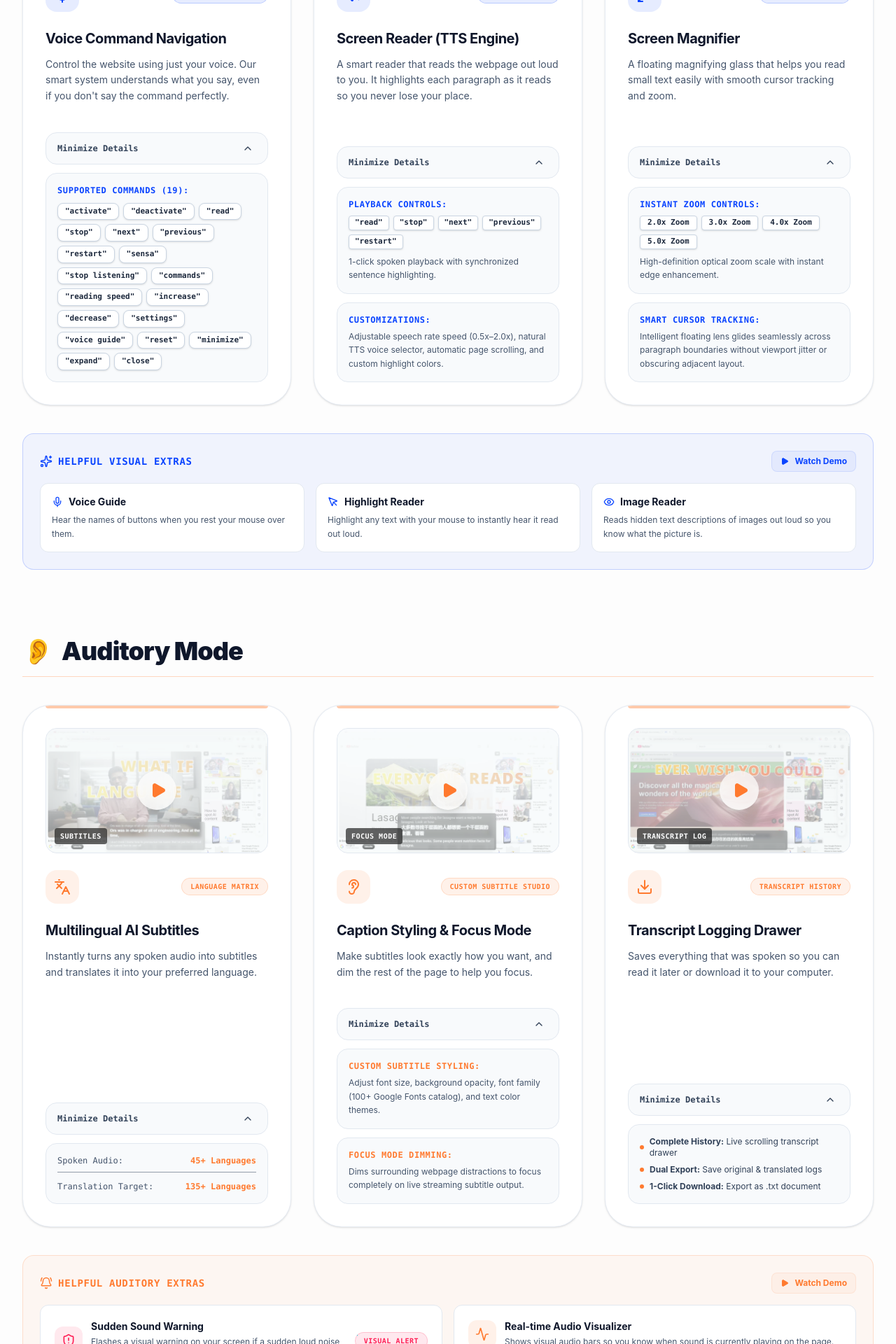
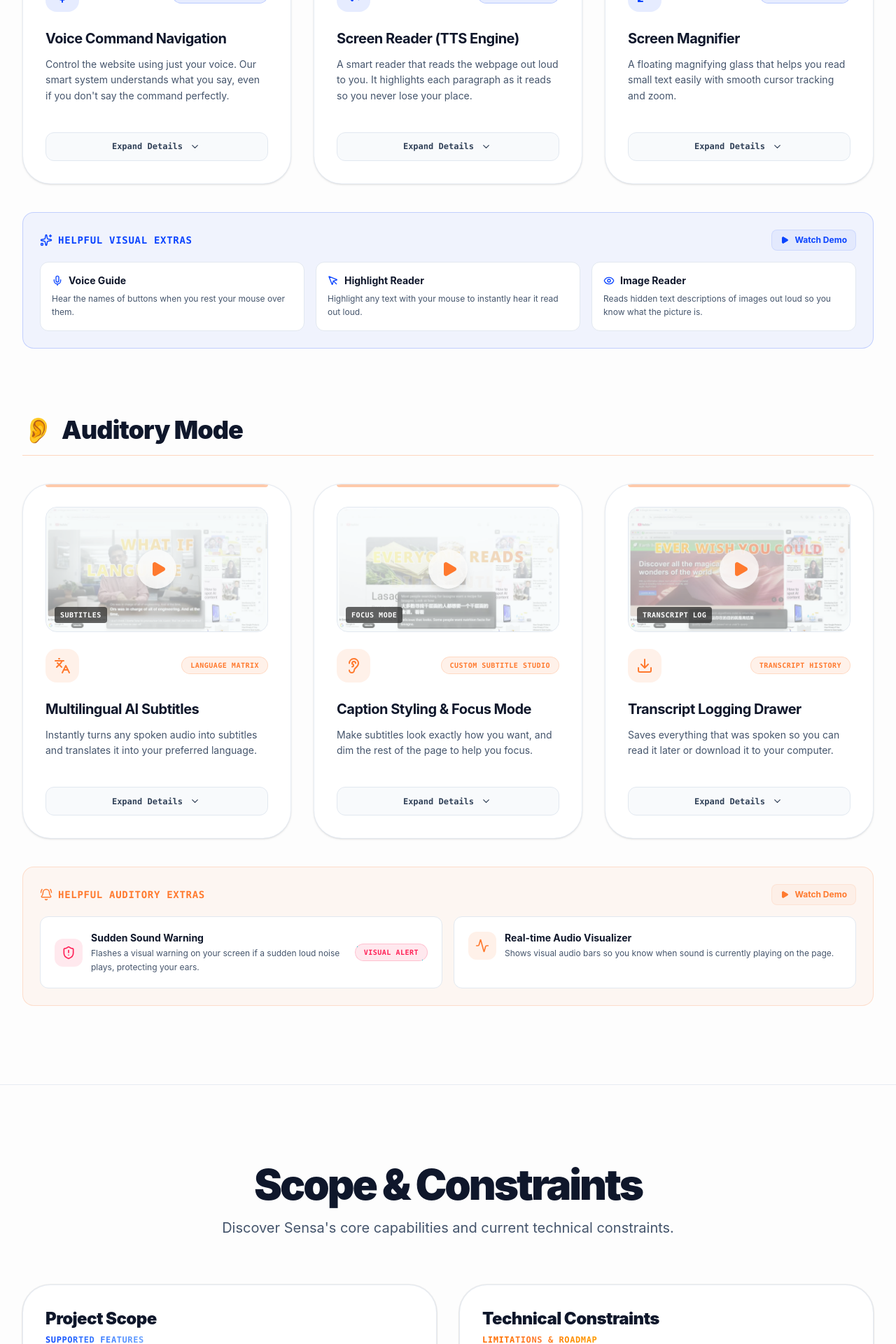
Before and after one commit to bulsu-kdlantolin/sensa-website, a React (Vite) app: page / in a window 1280 px wide. Shown: the part 3515-5435 px from the top of the page at 70% size. Built offline with nearby package versions, Linux system fonts and the light colour scheme.

Commit message:
feat: default cards to minimized with bottom expand details toggle

```diff
--- a/src/components/FeaturesSection.tsx
+++ b/src/components/FeaturesSection.tsx
@@ -64,33 +64,31 @@ const ExtrasDemoButton = ({ onClick, theme, isDark }: { onClick: () => void, the
 const CardExpandToggle = ({
   isExpanded,
   onToggle,
-  label = "Feature Details",
   theme = "visual",
   isDark
 }: {
   isExpanded: boolean;
   onToggle: () => void;
-  label?: string;
   theme?: "visual" | "auditory";
   isDark: boolean;
 }) => {
   const isVisual = theme === 'visual';
   const activeColor = isVisual
-    ? 'text-[#0A44FF] dark:text-[#6AA2FF] hover:bg-[#0A44FF]/10'
-    : 'text-[#FF7A2F] dark:text-[#FFC09B] hover:bg-[#FF7A2F]/10';
+    ? 'text-[#0A44FF] dark:text-[#6AA2FF] hover:bg-[#0A44FF]/10 hover:border-[#0A44FF]/30'
+    : 'text-[#FF7A2F] dark:text-[#FFC09B] hover:bg-[#FF7A2F]/10 hover:border-[#FF7A2F]/30';
 
   return (
     <button
       type="button"
       onClick={onToggle}
-      className={`w-full py-2.5 px-4 rounded-2xl border flex items-center justify-between font-mono text-xs font-bold transition-all duration-300 cursor-pointer select-none ${
+      className={`w-full py-2.5 px-4 rounded-xl border flex items-center justify-center gap-2 font-mono text-xs font-bold transition-all duration-300 cursor-pointer select-none ${
         isDark ? 'bg-white/5 border-slate-800 text-slate-300' : 'bg-slate-50 border-slate-200 text-slate-700'
       } ${activeColor}`}
       aria-expanded={isExpanded}
     >
-      <span className="truncate">{isExpanded ? 'Minimize Details' : label}</span>
-      <div className={`p-1 rounded-md shrink-0 transition-transform duration-300 ${isExpanded ? 'rotate-180' : 'rotate-0'}`}>
-        <ChevronDown size={16} />
+      <span>{isExpanded ? 'Minimize Details' : 'Expand Details'}</span>
+      <div className={`p-0.5 rounded transition-transform duration-300 ${isExpanded ? 'rotate-180' : 'rotate-0'}`}>
+        <ChevronDown size={15} />
       </div>
     </button>
   );
@@ -98,14 +96,7 @@ const CardExpandToggle = ({
 
 export default function FeaturesSection({ isDark }: FeaturesSectionProps) {
   const [activeVideo, setActiveVideo] = useState<{src: string, title: string, theme: 'visual'|'auditory'} | null>(null);
-  const [expandedCards, setExpandedCards] = useState<Record<string, boolean>>({
-    'voice-nav': true,
-    'screen-reader': true,
-    'magnifier': true,
-    'subtitles': true,
-    'focus-mode': true,
-    'transcript': true,
-  });
+  const [expandedCards, setExpandedCards] = useState<Record<string, boolean>>({});
 
   const toggleCard = (id: string) => {
     setExpandedCards(prev => ({ ...prev, [id]: !prev[id] }));
@@ -211,18 +202,11 @@ export default function FeaturesSection({ isDark }: FeaturesSectionProps) {
               </div>
 
               <div className="mt-auto pt-4 w-full">
-                <CardExpandToggle
-                  isExpanded={!!expandedCards['voice-nav']}
-                  onToggle={() => toggleCard('voice-nav')}
-                  label="Supported Commands (19)"
-                  theme="visual"
-                  isDark={isDark}
-                />
                 <div
                   className={`transition-all duration-500 ease-in-out overflow-hidden ${
                     expandedCards['voice-nav']
-                      ? 'max-h-[600px] opacity-100 mt-3'
-                      : 'max-h-0 opacity-0 mt-0 pointer-events-none'
+                      ? 'max-h-[600px] opacity-100 mb-3'
+                      : 'max-h-0 opacity-0 mb-0 pointer-events-none'
                   }`}
                 >
                   <div className={`p-4 rounded-2xl border ${isDark ? 'bg-black/40 border-slate-800' : 'bg-slate-50 border-slate-200'}`}>
@@ -258,6 +242,13 @@ export default function FeaturesSection({ isDark }: FeaturesSectionProps) {
                     </div>
                   </div>
                 </div>
+
+                <CardExpandToggle
+                  isExpanded={!!expandedCards['voice-nav']}
+                  onToggle={() => toggleCard('voice-nav')}
+                  theme="visual"
+                  isDark={isDark}
+                />
               </div>
             </article>
 
@@ -290,18 +281,11 @@ export default function FeaturesSection({ isDark }: FeaturesSectionProps) {
               </div>
 
               <div className="mt-auto pt-4 w-full">
-                <CardExpandToggle
-                  isExpanded={!!expandedCards['screen-reader']}
-                  onToggle={() => toggleCard('screen-reader')}
-                  label="Controls & Customizations"
-                  theme="visual"
-                  isDark={isDark}
-                />
                 <div
                   className={`transition-all duration-500 ease-in-out overflow-hidden ${
                     expandedCards['screen-reader']
-                      ? 'max-h-[600px] opacity-100 mt-3'
-                      : 'max-h-0 opacity-0 mt-0 pointer-events-none'
+                      ? 'max-h-[600px] opacity-100 mb-3'
+                      : 'max-h-0 opacity-0 mb-0 pointer-events-none'
                   }`}
                 >
                   <div className="space-y-3">
@@ -331,6 +315,13 @@ export default function FeaturesSection({ isDark }: FeaturesSectionProps) {
                     </div>
                   </div>
                 </div>
+
+                <CardExpandToggle
+                  isExpanded={!!expandedCards['screen-reader']}
+                  onToggle={() => toggleCard('screen-reader')}
+                  theme="visual"
+                  isDark={isDark}
+                />
               </div>
             </article>
 
@@ -363,18 +354,11 @@ export default function FeaturesSection({ isDark }: FeaturesSectionProps) {
               </div>
 
               <div className="mt-auto pt-4 w-full">
-                <CardExpandToggle
-                  isExpanded={!!expandedCards['magnifier']}
-                  onToggle={() => toggleCard('magnifier')}
-                  label="Zoom & Cursor Tracking"
-                  theme="visual"
-                  isDark={isDark}
-                />
                 <div
                   className={`transition-all duration-500 ease-in-out overflow-hidden ${
                     expandedCards['magnifier']
-                      ? 'max-h-[600px] opacity-100 mt-3'
-                      : 'max-h-0 opacity-0 mt-0 pointer-events-none'
+                      ? 'max-h-[600px] opacity-100 mb-3'
+                      : 'max-h-0 opacity-0 mb-0 pointer-events-none'
                   }`}
                 >
                   <div className="space-y-3">
@@ -404,6 +388,13 @@ export default function FeaturesSection({ isDark }: FeaturesSectionProps) {
                     </div>
                   </div>
                 </div>
+
+                <CardExpandToggle
+                  isExpanded={!!expandedCards['magnifier']}
+                  onToggle={() => toggleCard('magnifier')}
+                  theme="visual"
+                  isDark={isDark}
+                />
               </div>
             </article>
           </div>
@@ -507,18 +498,11 @@ export default function FeaturesSection({ isDark }: FeaturesSectionProps) {
               </div>
 
               <div className="mt-auto pt-4 w-full">
-                <CardExpandToggle
-                  isExpanded={!!expandedCards['subtitles']}
-                  onToggle={() => toggleCard('subtitles')}
-                  label="Language Matrix Details"
-                  theme="auditory"
-                  isDark={isDark}
-                />
                 <div
                   className={`transition-all duration-500 ease-in-out overflow-hidden ${
                     expandedCards['subtitles']
-                      ? 'max-h-[600px] opacity-100 mt-3'
-                      : 'max-h-0 opacity-0 mt-0 pointer-events-none'
+                      ? 'max-h-[600px] opacity-100 mb-3'
+                      : 'max-h-0 opacity-0 mb-0 pointer-events-none'
                   }`}
                 >
                   <div className={`p-4 rounded-2xl border ${isDark ? 'bg-black/40 border-slate-800' : 'bg-slate-50 border-slate-200'}`}>
@@ -534,6 +518,13 @@ export default function FeaturesSection({ isDark }: FeaturesSectionProps) {
                     </div>
                   </div>
                 </div>
+
+                <CardExpandToggle
+                  isExpanded={!!expandedCards['subtitles']}
+                  onToggle={() => toggleCard('subtitles')}
+                  theme="auditory"
+                  isDark={isDark}
+                />
               </div>
             </article>
 
@@ -566,18 +557,11 @@ export default function FeaturesSection({ isDark }: FeaturesSectionProps) {
               </div>
 
               <div className="mt-auto pt-4 w-full">
-                <CardExpandToggle
-                  isExpanded={!!expandedCards['focus-mode']}
-                  onToggle={() => toggleCard('focus-mode')}
-                  label="Custom Styling & Focus"
-                  theme="auditory"
-                  isDark={isDark}
-                />
                 <div
                   className={`transition-all duration-500 ease-in-out overflow-hidden ${
                     expandedCards['focus-mode']
-                      ? 'max-h-[600px] opacity-100 mt-3'
-                      : 'max-h-0 opacity-0 mt-0 pointer-events-none'
+                      ? 'max-h-[600px] opacity-100 mb-3'
+                      : 'max-h-0 opacity-0 mb-0 pointer-events-none'
                   }`}
                 >
                   <div className="space-y-3">
@@ -599,6 +583,13 @@ export default function FeaturesSection({ isDark }: FeaturesSectionProps) {
                     </div>
                   </div>
                 </div>
+
+                <CardExpandToggle
+                  isExpanded={!!expandedCards['focus-mode']}
+                  onToggle={() => toggleCard('focus-mode')}
+                  theme="auditory"
+                  isDark={isDark}
+                />
               </div>
             </article>
 
@@ -631,18 +622,11 @@ export default function FeaturesSection({ isDark }: FeaturesSectionProps) {
               </div>
 
               <div className="mt-auto pt-4 w-full">
-                <CardExpandToggle
-                  isExpanded={!!expandedCards['transcript']}
-                  onToggle={() => toggleCard('transcript')}
-                  label="Export & Logging Options"
-                  theme="auditory"
-                  isDark={isDark}
-                />
                 <div
                   className={`transition-all duration-500 ease-in-out overflow-hidden ${
                     expandedCards['transcript']
-                      ? 'max-h-[600px] opacity-100 mt-3'
-                      : 'max-h-0 opacity-0 mt-0 pointer-events-none'
+                      ? 'max-h-[600px] opacity-100 mb-3'
+                      : 'max-h-0 opacity-0 mb-0 pointer-events-none'
                   }`}
                 >
                   <div className={`p-4 rounded-2xl border ${isDark ? 'bg-black/40 border-slate-800' : 'bg-slate-50 border-slate-200'}`}>
@@ -662,6 +646,13 @@ export default function FeaturesSection({ isDark }: FeaturesSectionProps) {
                     </ul>
                   </div>
                 </div>
+
+                <CardExpandToggle
+                  isExpanded={!!expandedCards['transcript']}
+                  onToggle={() => toggleCard('transcript')}
+                  theme="auditory"
+                  isDark={isDark}
+                />
               </div>
             </article>
           </div>
```
